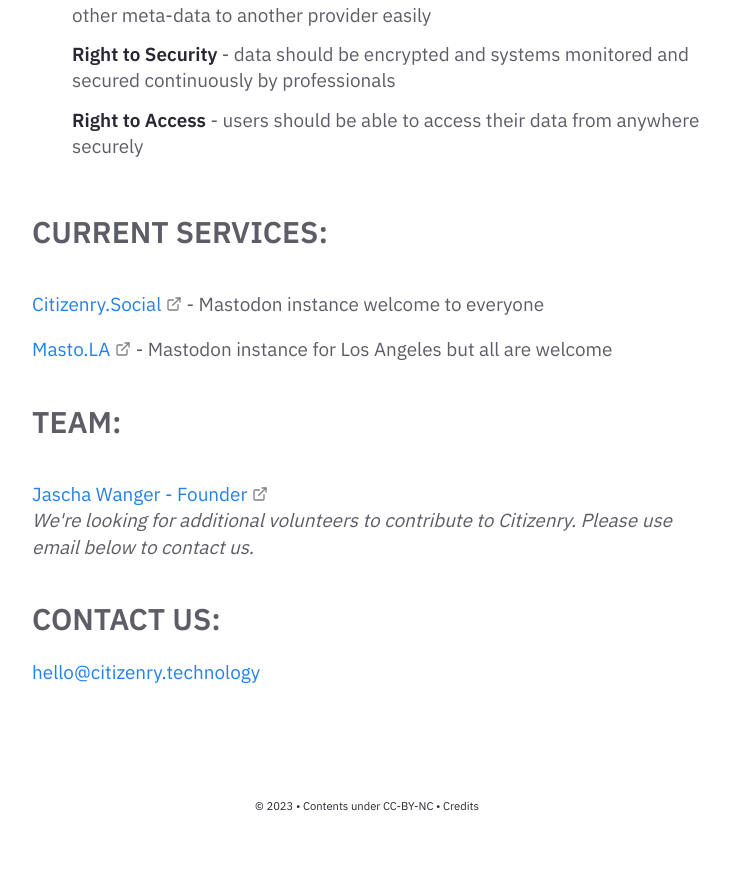
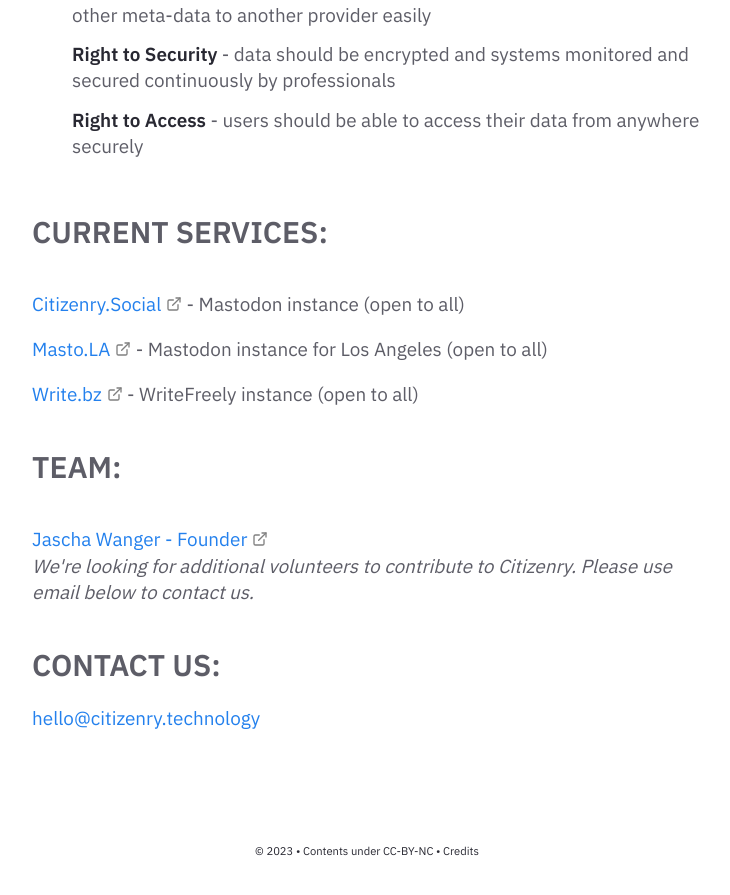
Before and after one commit to Citizenry/Citizenry.github.io, a Jekyll site: the page built from pages/index.md, in a window 1280 px wide and 900 px high, scrolled down 1211 px. Shown: the top 895 px of the window, without its empty margins (273-1003 px from the left). Built offline with Jekyll 4.4.1, drawn with Linux system fonts in a browser that asks for light colours; before the commit the page ends 2065 px from its top, so only the background shows below that.

Commit message:
added write.bz

```diff
--- a/_includes/Homepage.html
+++ b/_includes/Homepage.html
@@ -33,8 +33,9 @@
 </ul>
 
 <p><h2>CURRENT SERVICES:</h2></p>
-<p><a href="https://citizenry.social" target="_blank">Citizenry.Social</a> - Mastodon instance welcome to everyone</p>
-<p><a href="https://masto.la" target="_blank">Masto.LA</a> - Mastodon instance for Los Angeles but all are welcome</p>
+<p><a href="https://citizenry.social" target="_blank">Citizenry.Social</a> - Mastodon instance (open to all)</p>
+<p><a href="https://masto.la" target="_blank">Masto.LA</a> - Mastodon instance for Los Angeles (open to all)</p>
+<p><a href="https://write.bz" target="_blank">Write.bz</a> - WriteFreely instance (open to all)</p>
 
 <p><h2>TEAM:</h2></p>
 <a rel="me" href="https://citizenry.social/@jascha">Jascha Wanger - Founder</a><br>
```
